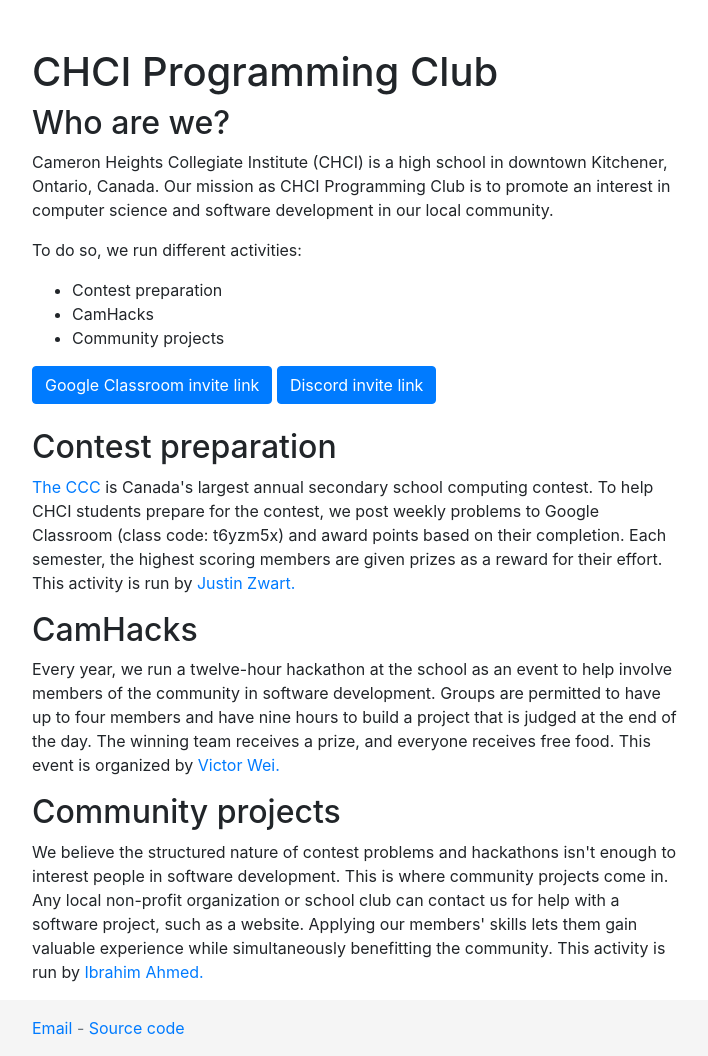
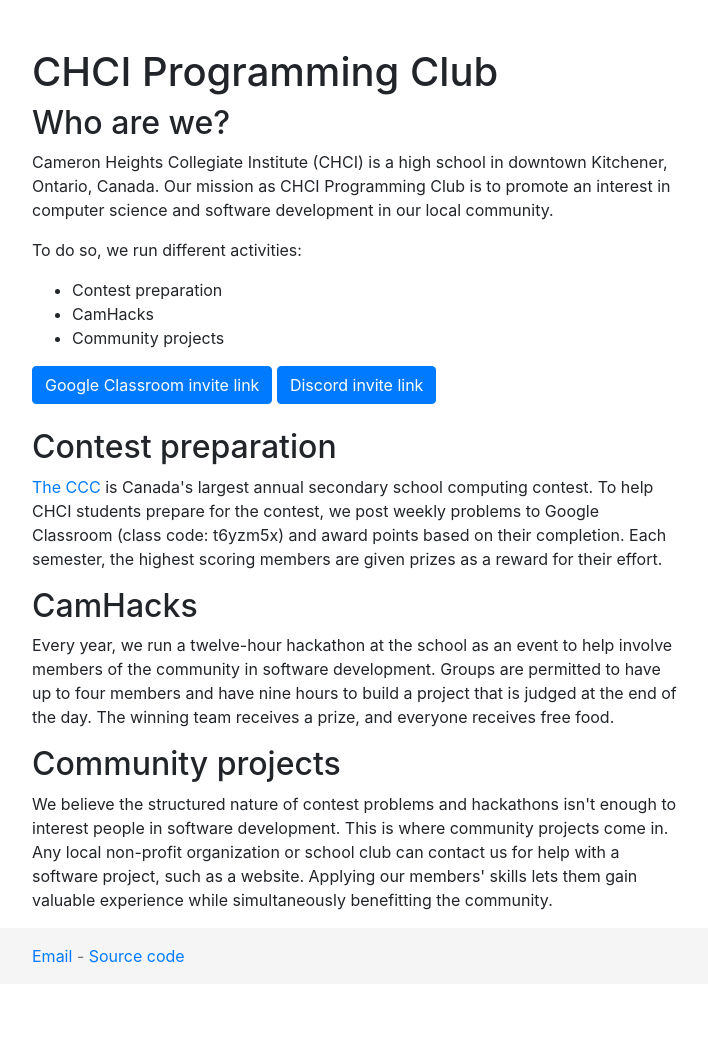
Before and after one commit to Cameron-Heights-Programming-Club/CHCI-Programming-Club-Website, a plain HTML site: page index.html in a window 1280 px wide. Shown: the whole page, without its empty margins (283-991 px from the left). After the commit the page ends 984 px from the top, so only its background shows below. Drawn offline with nearby package versions, Linux system fonts and the light colour scheme.

Commit message:
Small changes & updated link
New activity organizers will be decided at a later date.

```diff
--- a/index.html
+++ b/index.html
@@ -34,15 +34,15 @@
           <li>Community projects</li>
         </ul>
         <a class="btn btn-primary" href="https://classroom.google.com/c/MTY3MzQzODM4MzJa?cjc=t6yzm5x">Google Classroom invite link</a>
-        <a class="btn btn-primary" href="https://discord.gg/rufgAk">Discord invite link</a>
+        <a class="btn btn-primary" href="https://discord.gg/ExmNtXn">Discord invite link</a>
         <br />
         <br />
         <h2>Contest preparation</h2>
-        <p><a href="https://cemc.uwaterloo.ca/contests/computing.html">The CCC</a> is Canada's largest annual secondary school computing contest. To help CHCI students prepare for the contest, we post weekly problems to Google Classroom (class code: t6yzm5x) and award points based on their completion. Each semester, the highest scoring members are given prizes as a reward for their effort. This activity is run by <a href="mailto:zwarj7476@wrdsb.ca">Justin Zwart.</a></p>
+        <p><a href="https://cemc.uwaterloo.ca/contests/computing.html">The CCC</a> is Canada's largest annual secondary school computing contest. To help CHCI students prepare for the contest, we post weekly problems to Google Classroom (class code: t6yzm5x) and award points based on their completion. Each semester, the highest scoring members are given prizes as a reward for their effort.</p>
         <h2>CamHacks</h2>
-        <p>Every year, we run a twelve-hour hackathon at the school as an event to help involve members of the community in software development. Groups are permitted to have up to four members and have nine hours to build a project that is judged at the end of the day. The winning team receives a prize, and everyone receives free food. This event is organized by <a href="mailto:weiv1318@wrdsb.ca">Victor Wei.</a>
+        <p>Every year, we run a twelve-hour hackathon at the school as an event to help involve members of the community in software development. Groups are permitted to have up to four members and have nine hours to build a project that is judged at the end of the day. The winning team receives a prize, and everyone receives free food.</p>
         <h2>Community projects</h2>
-        <p>We believe the structured nature of contest problems and hackathons isn't enough to interest people in software development. This is where community projects come in. Any local non-profit organization or school club can contact us for help with a software project, such as a website. Applying our members' skills lets them gain valuable experience while simultaneously benefitting the community. This activity is run by <a href="mailto:ahmei7151@wrdsb.ca">Ibrahim Ahmed.</a></p>
+        <p>We believe the structured nature of contest problems and hackathons isn't enough to interest people in software development. This is where community projects come in. Any local non-profit organization or school club can contact us for help with a software project, such as a website. Applying our members' skills lets them gain valuable experience while simultaneously benefitting the community.</p>
       </div>
     </main>
     <footer class="footer mt-auto py-3">
```
